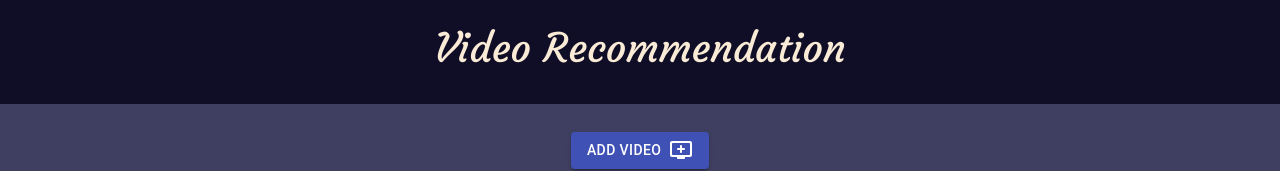
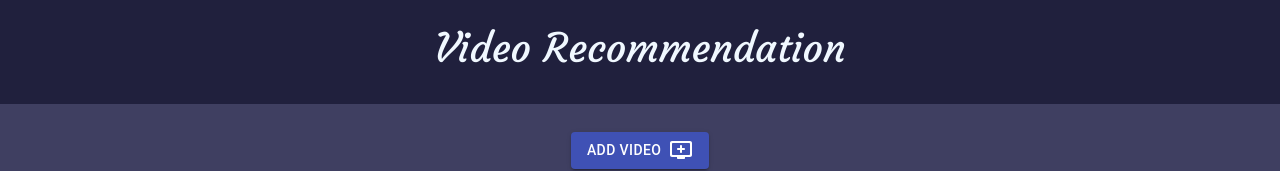
Before and after one commit to Know-Thyself/Full-Satck-Videos-Project, a React (Create React App) app in the folder client/: page / in a window 1280 px wide. Shown: the top 171 px of the page. Built offline with nearby package versions, Linux system fonts and the light colour scheme; no server answers.

Commit message:
Change of color theme

```diff
--- a/client/src/App.css
+++ b/client/src/App.css
@@ -20,9 +20,9 @@ html, body {
   margin: auto;
   text-align: center;
   font-family: 'Courgette', cursive;
-  background-color: #372fa3;
   background-color: #100e26;
-  color: antiquewhite;
+  background-color: #20203d;
+  color: aliceblue;
   width: 100%;
   padding: 1.5em;
 }
@@ -51,9 +51,6 @@ html, body {
   font-size: 1.5em;
 }
 
-/* .submit-btn {
-  margin-bottom: 2em !important;
-} */
 .upload-and-cancel-buttons {
   display: grid;
   width: 50%;
@@ -135,7 +132,9 @@ html, body {
   font-size: x-large;
   width: 100%;
   height: 100%;
-  background-color: #100e26;
+  background-color: #9fa8da;
+  background-color: #3f426d;
+  color: aliceblue;
   display: grid;
   place-items: center;
 }
@@ -163,8 +162,11 @@ html, body {
 
 .delete-button-container {
   width: 100%;
- background-color: #9f9deb;
+  background-color: #9f9deb;
   margin-top: -0.5em;
+}
+.delete-button {
+  background-color: crimson !important;
 }
 
 /* .video-and-details-wrapper:last-child:nth-child(3n - 2) {
```
